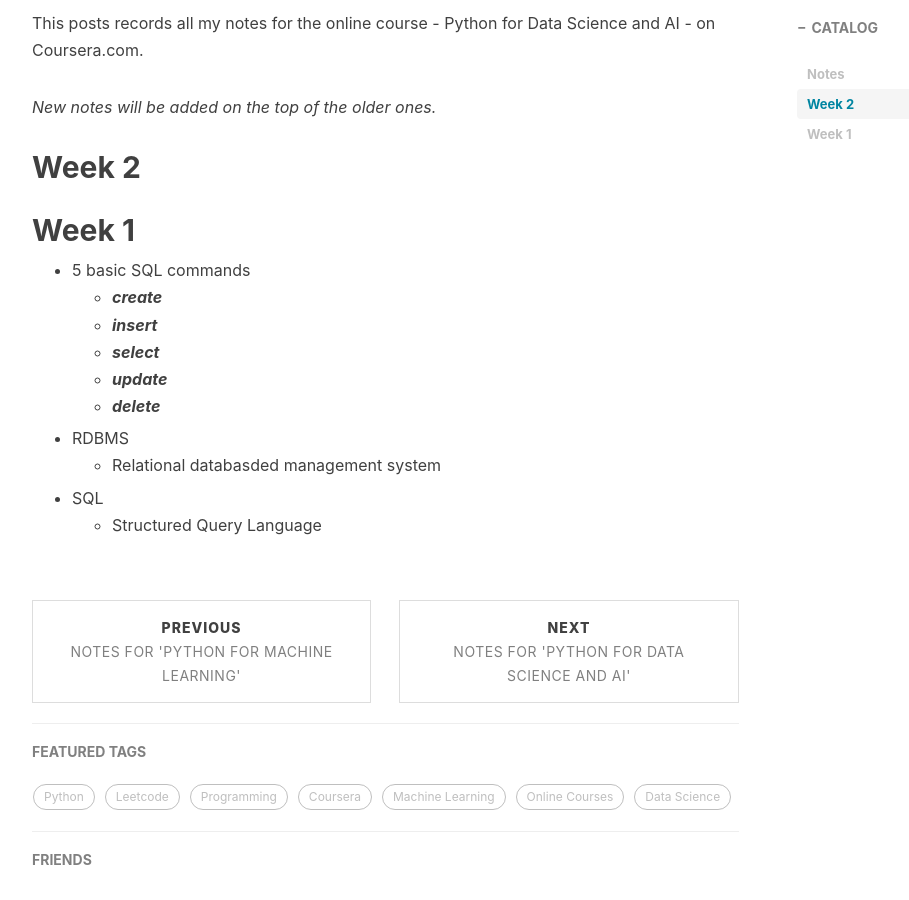
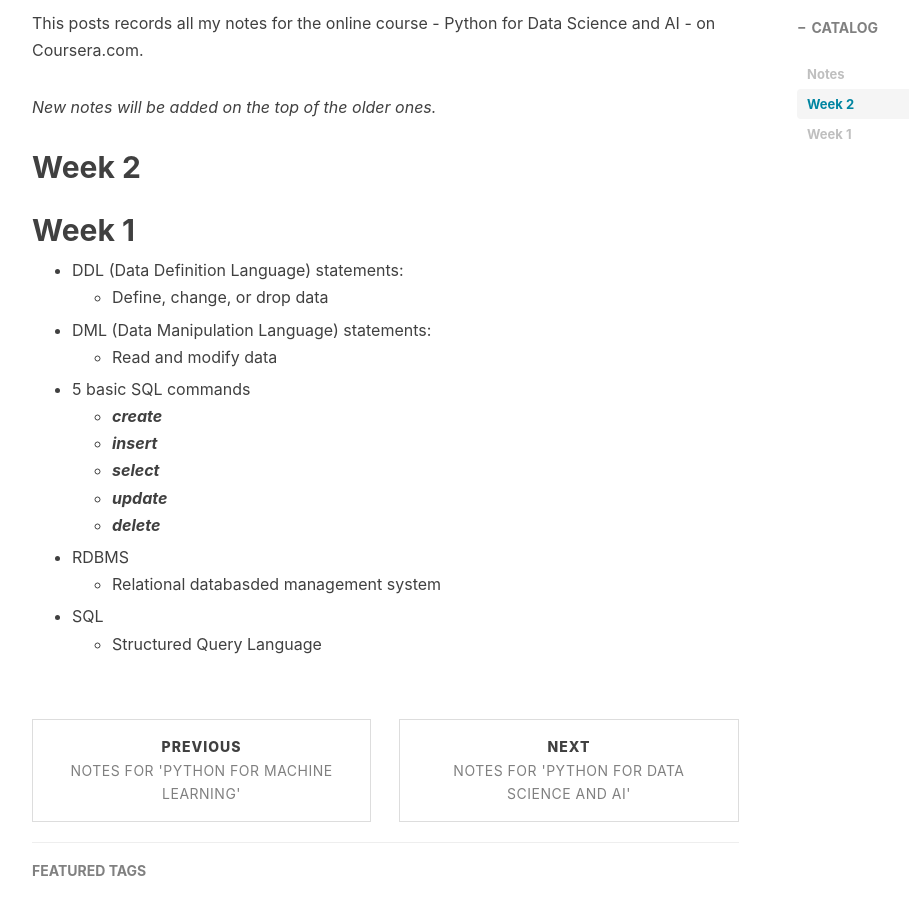
Before and after one commit to xian49930/jiuwuzhi.github.io, a Jekyll site: the page built from _posts/2019-09-09-Notes-Database and SQL for DS.md, in a window 1280 px wide and 900 px high, scrolled down 693 px. Shown: the whole window, without its empty margins (233-1142 px from the left). Built offline with Jekyll 4.4.1, drawn with Linux system fonts in a browser that asks for light colours; nearby versions of some CDN libraries; comment, search, counter and statistics services are not loaded.

Commit message:
Update _posts/2019-09-09-Notes-Database and SQL for DS.md

```diff
--- a/_posts/2019-09-09-Notes-Database and SQL for DS.md
+++ b/_posts/2019-09-09-Notes-Database and SQL for DS.md
@@ -25,6 +25,12 @@ This posts records all my notes for the online course - Python for Data Science
 
 ## Week 1
 
+- DDL (Data Definition Language) statements:
+	- Define, change, or drop data
+
+- DML (Data Manipulation Language) statements:
+	- Read and modify data
+
 - 5 basic SQL commands
 	- ***create***
 	- ***insert***
```
